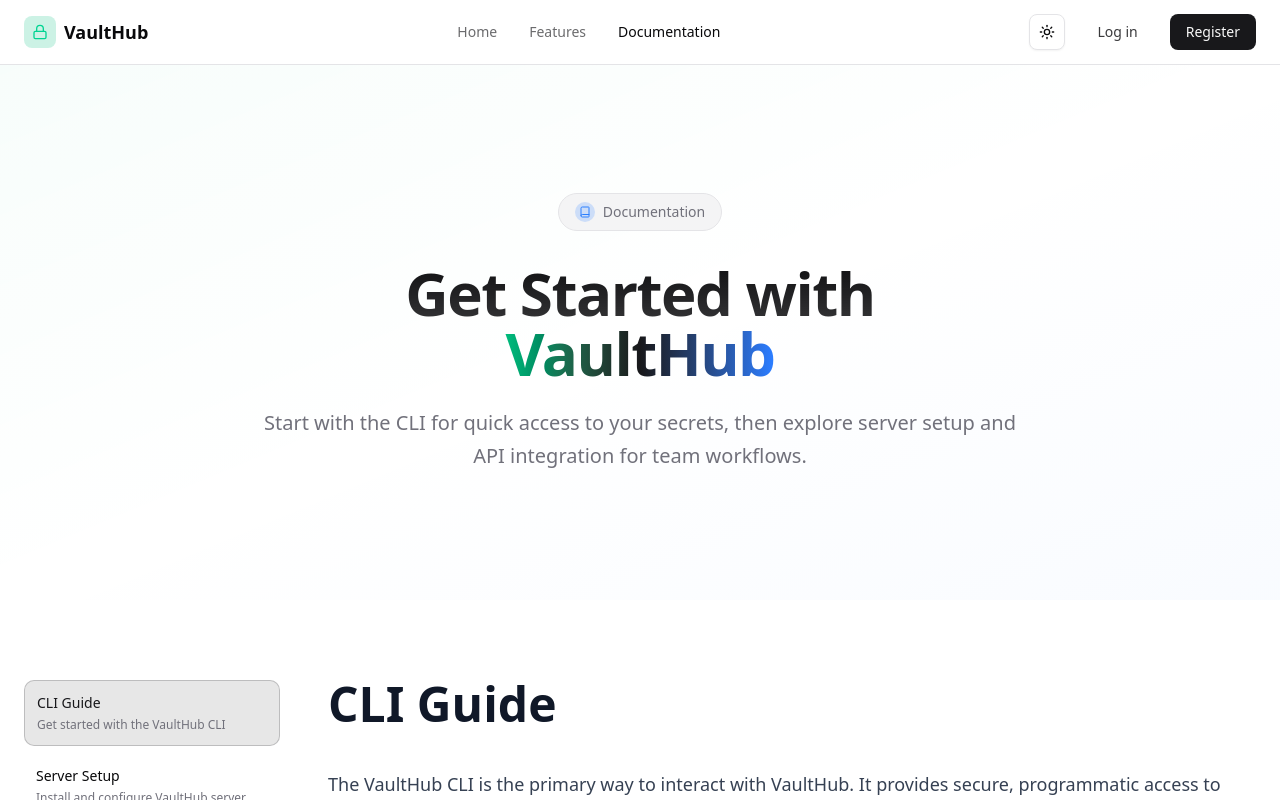
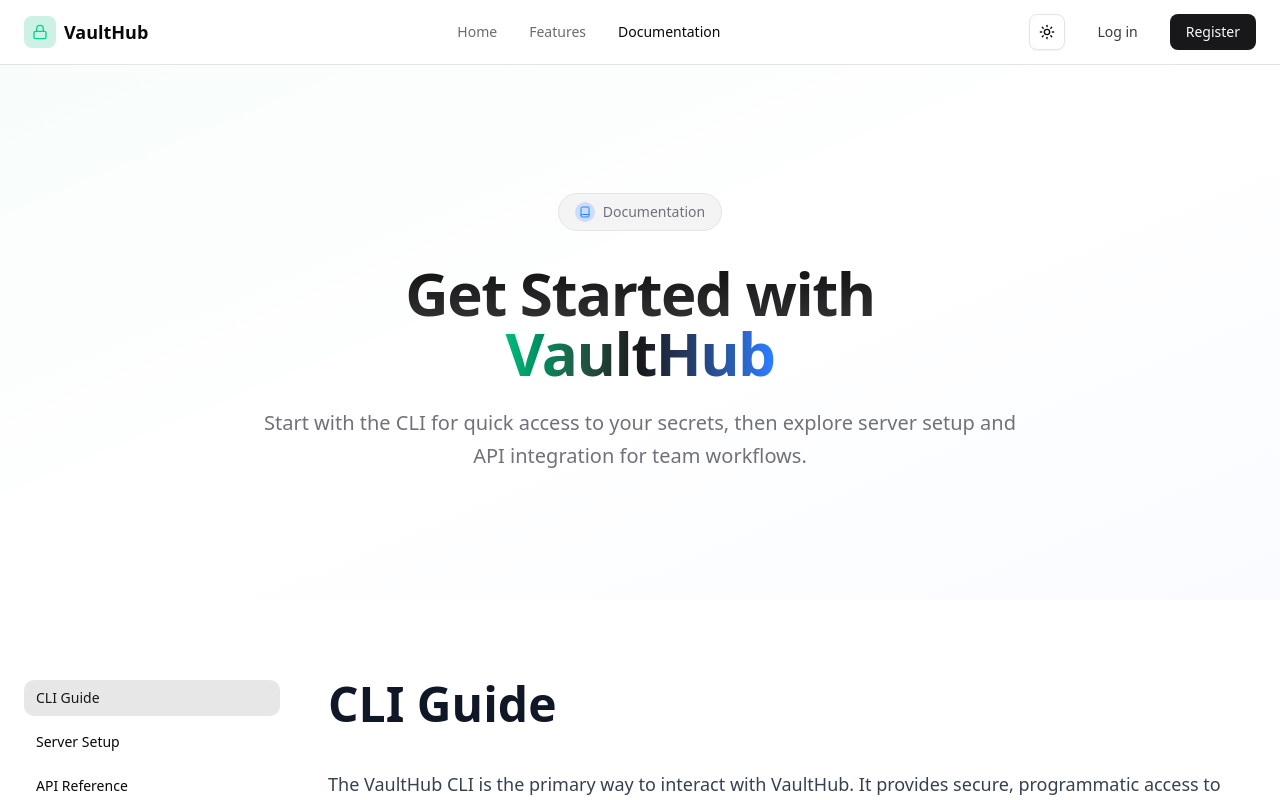
Before and after one commit to lwshen/vault-hub, a React (Vite) app in the folder apps/web/: page /docs in a window 1280 px wide. Built offline with nearby package versions, Linux system fonts and the light colour scheme; what @lwshen/vault-hub-ts-fetch-client would draw is missing.

Commit message:
refactor: update CLI guide formatting and remove descriptions from TOC items

```diff
--- a/apps/web/src/docs/cli-guide.md
+++ b/apps/web/src/docs/cli-guide.md
@@ -8,9 +8,11 @@ The VaultHub CLI is the primary way to interact with VaultHub. It provides secur
 
 Download the latest CLI binary for your platform from the [GitHub releases page](https://github.com/lwshen/vault-hub/releases/latest).
 
-> **📦 Latest Release**
-> Get the most recent version of VaultHub CLI
-> [Download Latest →](https://github.com/lwshen/vault-hub/releases/latest)
+**Latest Release**
+
+Download the latest version of VaultHub CLI from our GitHub releases page:
+
+[👉 Download Latest Release](https://github.com/lwshen/vault-hub/releases/latest)
 
 **Supported Platforms:**
 - **Linux** - amd64, arm64
--- a/apps/web/src/docs/toc.ts
+++ b/apps/web/src/docs/toc.ts
@@ -7,7 +7,6 @@ import securityContent from './security.md?raw';
 export interface TOCItem {
   id: string;
   title: string;
-  description?: string;
   content: string;
 }
 
@@ -15,25 +14,21 @@ export const documentationTOC: TOCItem[] = [
   {
     id: 'cli-guide',
     title: 'CLI Guide',
-    description: 'Get started with the VaultHub CLI',
     content: cliGuideContent,
   },
   {
     id: 'server-setup',
     title: 'Server Setup',
-    description: 'Install and configure VaultHub server',
     content: serverSetupContent,
   },
   {
     id: 'api-reference',
     title: 'API Reference',
-    description: 'Complete API documentation',
     content: apiReferenceContent,
   },
   {
     id: 'security',
     title: 'Security',
-    description: 'Security features and best practices',
     content: securityContent,
   },
 ];
--- a/apps/web/src/pages/documentation.tsx
+++ b/apps/web/src/pages/documentation.tsx
@@ -124,18 +124,13 @@ export default function Documentation() {
                     key={section.id}
                     type="button"
                     onClick={() => handleSectionChange(section.id)}
-                    className={`block w-full text-left transition-colors px-3 py-3 rounded-lg ${
+                    className={`block w-full text-left font-medium text-sm transition-colors px-3 py-2 rounded-lg ${
                       activeSection === section.id
-                        ? 'text-primary bg-primary/10 border border-primary/20'
+                        ? 'text-primary bg-primary/10'
                         : 'text-foreground hover:text-primary hover:bg-muted/50'
                     }`}
                   >
-                    <div className="font-medium text-sm">{section.title}</div>
-                    {section.description && (
-                      <div className="text-xs text-muted-foreground mt-1">
-                        {section.description}
-                      </div>
-                    )}
+                    {section.title}
                   </button>
                 ))}
               </nav>
```
